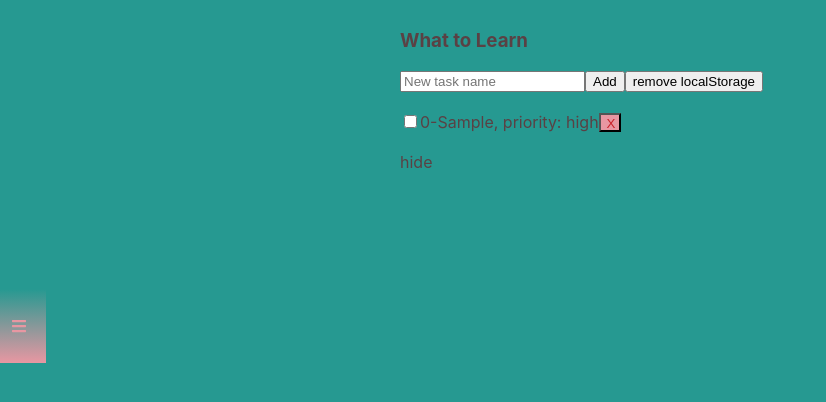
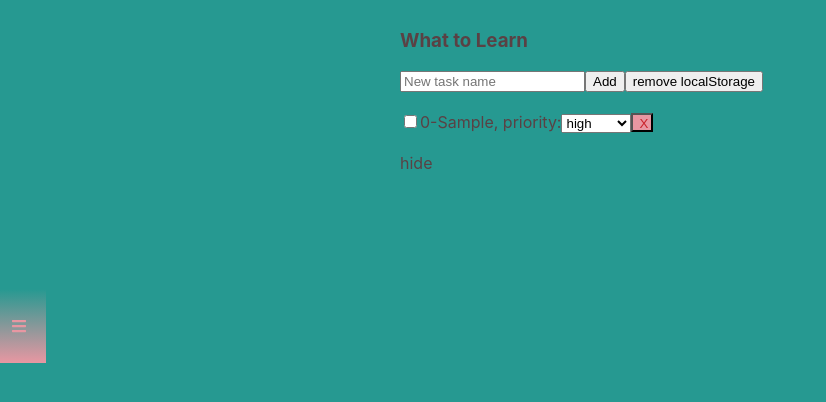
Before and after one commit to vovatum/home-tasks, a React (Create React App) app: page /#/tuesday in a window 1280 px wide. Both pictures are taken after typing "Sample" into the empty fields and a click on the button "Add". Shown: the top 402 px of the page, without its empty margins (0-826 px from the left). Built offline with nearby package versions, Linux system fonts and the light colour scheme.

Commit message:
add change priority tasks

```diff
--- a/src/AppComponents/Tuesday/TodoList/TodoList.jsx
+++ b/src/AppComponents/Tuesday/TodoList/TodoList.jsx
@@ -11,7 +11,7 @@ class TodoList extends React.Component {
 
     state = {
         tasks: [],
-        filterValue: "All"
+        filterValue: "All",
     }
 
     addTask = (newText) => {
@@ -19,7 +19,7 @@ class TodoList extends React.Component {
             id: this.nextTaskId,
             title: newText,
             isDone: false,
-            priority: 'high'
+            priority: ''
         }
         this.nextTaskId++
         let newTasks = [...this.state.tasks, newTask]
@@ -32,7 +32,6 @@ class TodoList extends React.Component {
 
     removeTask = (taskId) => {
         this.nextTaskId = 0
-        debugger
         let newTasks = this.state.tasks.filter(task => {
             if (task.id !== taskId) {
                 task.id = this.nextTaskId
@@ -60,6 +59,10 @@ class TodoList extends React.Component {
         }, () => {
             saveState(this.state)
         })
+    }
+
+    changePriority = (taskId, priority) => {
+        this.changeTask(taskId, {priority: priority})
     }
 
     changeStatus = (taskId, isDone) => {
@@ -102,6 +105,7 @@ class TodoList extends React.Component {
                     <TodoListHeader onRemoveLocalStorage={this.onRemoveLocalStorage}
                                     addTask={this.addTask}/>
                     <TodoListTasks changeStatus={this.changeStatus}
+                                   changePriority={this.changePriority}
                                    changeTitle={this.changeTitle}
                                    removeTask={this.removeTask}
                                    tasks={this.state.tasks.filter(task => {
--- a/src/AppComponents/Tuesday/TodoList/TodoListTask.jsx
+++ b/src/AppComponents/Tuesday/TodoList/TodoListTask.jsx
@@ -27,6 +27,10 @@ class TodoListTask extends React.Component {
         this.props.removeTask(this.props.task.id)
     }
 
+    onChangePriority = (event) => {
+        this.props.changePriority(this.props.task.id, event.currentTarget.value)
+    }
+
     render = () => {
 
         let classTaskIsDone = this.props.task.isDone
@@ -45,7 +49,13 @@ class TodoListTask extends React.Component {
                              value={this.props.task.title}/>
                     : <span onClick={this.activateEditMode}>
                 {this.props.task.id}-{this.props.task.title}</span>
-                }, priority: {this.props.task.priority}
+                }, priority:
+                <select value={this.props.task.priority}
+                        onChange={this.onChangePriority}>
+                    <option value="high">high</option>
+                    <option value="medium">medium</option>
+                    <option value="low">low</option>
+                </select>
                 <button className={'btn'}
                         onClick={this.onRemoveTask}>
                     X
--- a/src/AppComponents/Tuesday/TodoList/TodoListTasks.jsx
+++ b/src/AppComponents/Tuesday/TodoList/TodoListTasks.jsx
@@ -9,8 +9,9 @@ class TodoListTasks extends React.Component {
         let tasksElements = this.props.tasks
             .map(task => <TodoListTask changeStatus={this.props.changeStatus}
                                        changeTitle={this.props.changeTitle}
+                                       changePriority={this.props.changePriority}
                                        removeTask={this.props.removeTask}
-                                       task={task}/>);
+                                       task={task}/>)
 
         return (
             <div className="todoList-tasks">
```
